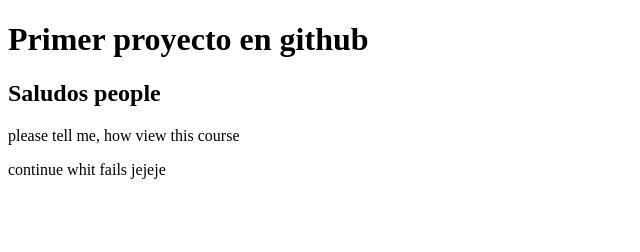
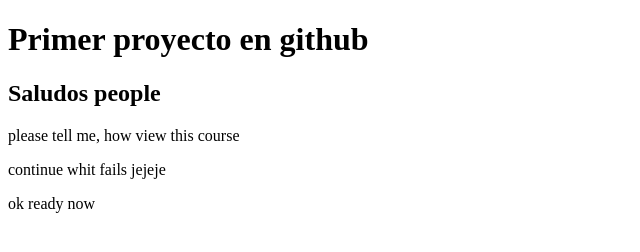
Before and after one commit to felipeAranzazu/preworkMac, a plain HTML site: page helloworld.html in a window 1280 px wide. Shown: the whole page, without its empty margins (0-640 px from the left). Drawn offline with Linux system fonts and the light colour scheme.

Commit message:
New to terminal

```diff
--- a/helloworld.html
+++ b/helloworld.html
@@ -11,5 +11,6 @@
     <h2>Saludos people</h2>
     <p>please tell me, how view this course</p>
     <p>continue whit fails jejeje</p>
+    <p>ok ready now</p>
 </body>
 </html>
```
